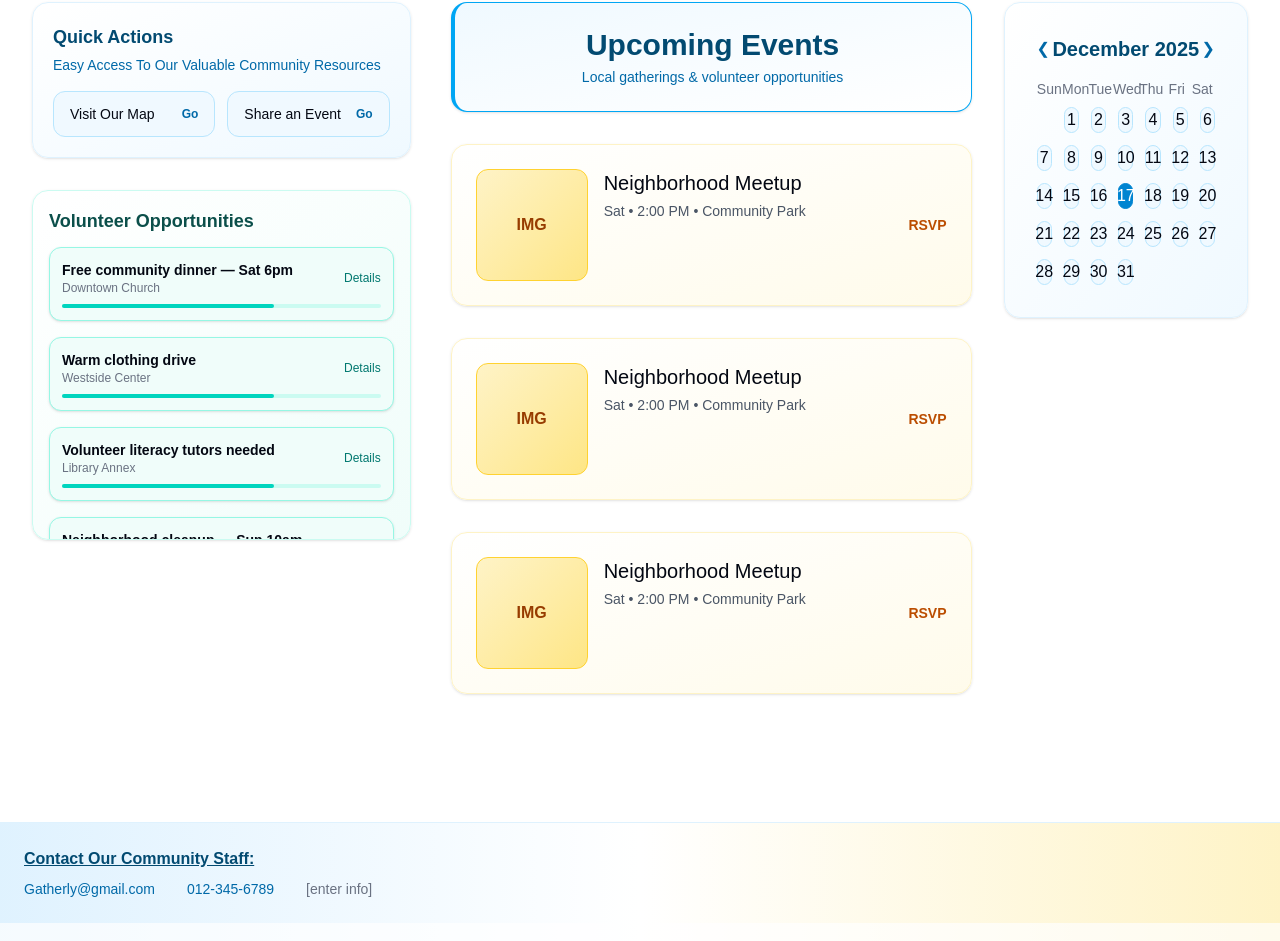
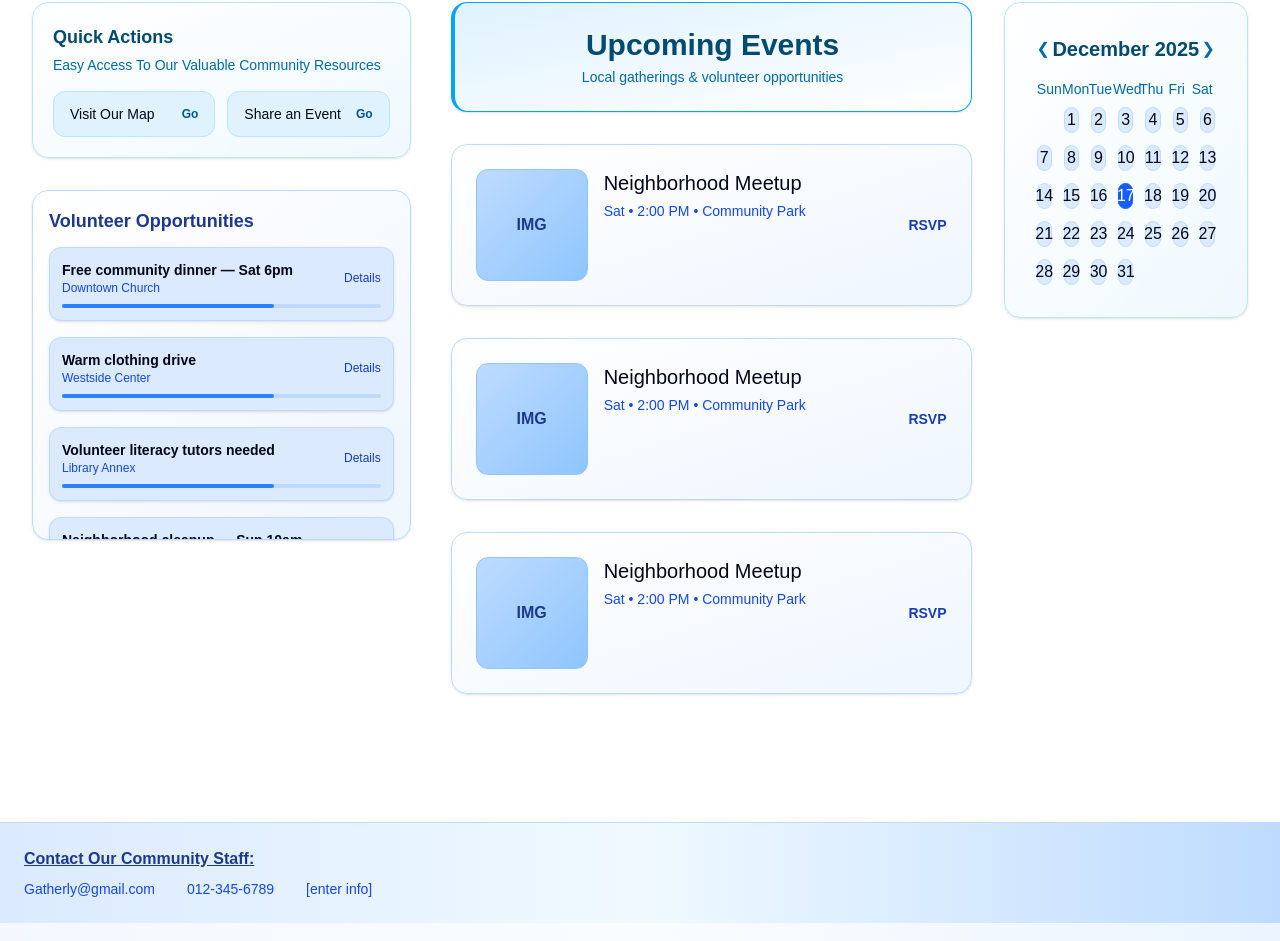
Before and after one commit to TSA-Group/tsa_group_starter, a Next.js app: page / in a window 1280 px wide. Shown: the part 278-1219 px from the top of the page. Built offline with nearby package versions, Linux system fonts and the light colour scheme.

Commit message:
Update page.tsx

```diff
--- a/app/page.tsx
+++ b/app/page.tsx
@@ -51,10 +51,10 @@ export default function Home() {
       animate="show"
       variants={container}
       className="
-        min-h-screen overflow-x-hidden text-gray-950
-        bg-[radial-gradient(1200px_600px_at_20%_-10%,rgba(56,189,248,0.25),transparent_60%),
-            radial-gradient(800px_400px_at_80%_10%,rgba(251,191,36,0.25),transparent_55%),
-            linear-gradient(to_bottom,rgba(240,249,255,1),rgba(255,251,235,1))]
+        min-h-screen overflow-x-hidden text-slate-950
+        bg-[radial-gradient(1200px_600px_at_20%_-10%,rgba(56,189,248,0.35),transparent_60%),
+            radial-gradient(900px_500px_at_80%_10%,rgba(14,165,233,0.25),transparent_55%),
+            linear-gradient(to_bottom,rgba(239,246,255,1),rgba(219,234,254,1))]
       "
     >
       {/* HEADER */}
@@ -96,7 +96,7 @@ export default function Home() {
           <motion.div
             layout
             variants={cardPop}
-            className="p-5 bg-gradient-to-br from-white to-sky-50 rounded-2xl border border-sky-100 shadow-sm hover:shadow-md transition-shadow"
+            className="p-5 bg-gradient-to-br from-white to-sky-50 rounded-2xl border border-sky-200 shadow-sm hover:shadow-md transition-shadow"
           >
             <h3 className="text-lg font-semibold mb-1 text-sky-900">
               Quick Actions
@@ -109,10 +109,10 @@ export default function Home() {
               {["Visit Our Map", "Share an Event"].map((action) => (
                 <div
                   key={action}
-                  className="flex items-center justify-between rounded-xl bg-sky-50 px-4 py-3 border border-sky-200 hover:bg-sky-100 transition"
+                  className="flex items-center justify-between rounded-xl bg-sky-100 px-4 py-3 border border-sky-200 hover:bg-sky-200 transition"
                 >
                   <span className="text-sm">{action}</span>
-                  <span className="text-xs font-semibold text-sky-700">
+                  <span className="text-xs font-semibold text-sky-800">
                     Go
                   </span>
                 </div>
@@ -124,9 +124,9 @@ export default function Home() {
           <motion.div
             layout
             variants={cardPop}
-            className="h-[350px] p-4 overflow-y-auto bg-gradient-to-br from-white to-teal-50 rounded-2xl border border-teal-100 shadow-sm hover:shadow-md transition-shadow"
+            className="h-[350px] p-4 overflow-y-auto bg-gradient-to-br from-white to-blue-50 rounded-2xl border border-blue-200 shadow-sm hover:shadow-md transition-shadow"
           >
-            <h3 className="text-lg font-semibold mb-3 text-teal-900">
+            <h3 className="text-lg font-semibold mb-3 text-blue-900">
               Volunteer Opportunities
             </h3>
 
@@ -141,20 +141,20 @@ export default function Home() {
                 <motion.li
                   layout
                   key={i}
-                  className="bg-teal-50 border border-teal-200 rounded-xl p-3 shadow-sm"
+                  className="bg-blue-100 border border-blue-200 rounded-xl p-3 shadow-sm"
                 >
                   <div className="flex justify-between items-center mb-2">
                     <div>
                       <div className="text-sm font-semibold">{item.title}</div>
-                      <div className="text-xs text-gray-500">{item.meta}</div>
+                      <div className="text-xs text-blue-700">{item.meta}</div>
                     </div>
-                    <span className="text-xs font-medium text-teal-700">
+                    <span className="text-xs font-medium text-blue-800">
                       Details
                     </span>
                   </div>
 
-                  <div className="h-1 w-full bg-teal-100 rounded-full">
-                    <div className="h-1 w-2/3 bg-teal-400 rounded-full" />
+                  <div className="h-1 w-full bg-blue-200 rounded-full">
+                    <div className="h-1 w-2/3 bg-blue-500 rounded-full" />
                   </div>
                 </motion.li>
               ))}
@@ -174,7 +174,7 @@ export default function Home() {
               <motion.div
                 layout
                 variants={cardPop}
-                className="p-6 bg-gradient-to-br from-sky-50 to-white rounded-2xl border-l-4 border-sky-500 border border-sky-100 shadow-sm text-center"
+                className="p-6 bg-gradient-to-br from-sky-100 to-white rounded-2xl border-l-4 border-sky-500 border border-sky-200 shadow-sm text-center"
               >
                 <h2 className="text-3xl font-semibold text-sky-900">
                   Upcoming Events
@@ -189,9 +189,9 @@ export default function Home() {
                   layout
                   key={i}
                   variants={cardPop}
-                  className="bg-gradient-to-br from-white to-amber-50 rounded-2xl border border-amber-100 shadow-sm hover:shadow-md transition-shadow flex flex-col sm:flex-row gap-4 p-6"
+                  className="bg-gradient-to-br from-white to-blue-50 rounded-2xl border border-blue-200 shadow-sm hover:shadow-md transition-shadow flex flex-col sm:flex-row gap-4 p-6"
                 >
-                  <div className="w-full sm:w-28 aspect-square bg-gradient-to-br from-amber-100 to-amber-200 border border-amber-300 rounded-xl flex items-center justify-center text-amber-800 font-semibold">
+                  <div className="w-full sm:w-28 aspect-square bg-gradient-to-br from-blue-200 to-blue-300 border border-blue-300 rounded-xl flex items-center justify-center text-blue-900 font-semibold">
                     IMG
                   </div>
 
@@ -199,12 +199,12 @@ export default function Home() {
                     <div className="text-xl font-medium">
                       Neighborhood Meetup
                     </div>
-                    <div className="text-sm text-gray-600 mt-1">
+                    <div className="text-sm text-blue-700 mt-1">
                       Sat • 2:00 PM • Community Park
                     </div>
                   </div>
 
-                  <span className="text-sm font-semibold text-amber-700 self-start sm:self-center">
+                  <span className="text-sm font-semibold text-blue-800 self-start sm:self-center">
                     RSVP
                   </span>
                 </motion.div>
@@ -215,7 +215,7 @@ export default function Home() {
             <motion.div
               layout
               variants={cardPop}
-              className="bg-gradient-to-br from-white to-sky-50 rounded-2xl border border-sky-100 shadow-sm p-6 sm:p-8 w-full"
+              className="bg-gradient-to-br from-white to-sky-50 rounded-2xl border border-sky-200 shadow-sm p-6 sm:p-8 w-full"
             >
               <div className="flex items-center justify-between mb-4">
                 <button
@@ -240,7 +240,7 @@ export default function Home() {
                 </button>
               </div>
 
-              <div className="grid grid-cols-7 text-xs sm:text-sm text-gray-500 mb-2">
+              <div className="grid grid-cols-7 text-xs sm:text-sm text-sky-700 mb-2">
                 {days.map((d) => (
                   <div key={d} className="text-center font-medium">
                     {d}
@@ -266,8 +266,8 @@ export default function Home() {
                       key={dayNum}
                       className={`aspect-square rounded-xl flex items-center justify-center cursor-pointer border transition ${
                         isToday
-                          ? "bg-sky-600 text-white border-sky-600"
-                          : "bg-sky-50 border-sky-200 hover:bg-sky-100"
+                          ? "bg-blue-600 text-white border-blue-600"
+                          : "bg-blue-100 border-blue-200 hover:bg-blue-200"
                       }`}
                     >
                       {dayNum}
@@ -281,23 +281,23 @@ export default function Home() {
       </motion.main>
 
       {/* FOOTER */}
-      <footer className="border-t border-sky-100 bg-gradient-to-r from-sky-100 via-white to-amber-100">
+      <footer className="border-t border-blue-200 bg-gradient-to-r from-blue-100 via-sky-50 to-blue-200">
         <div className="max-w-7xl mx-auto px-6 py-6">
-          <p className="font-semibold underline mb-2 text-sky-900">
+          <p className="font-semibold underline mb-2 text-blue-900">
             Contact Our Community Staff:
           </p>
           <div className="flex flex-col sm:flex-row sm:gap-8 text-sm">
-            <a className="text-sky-700 hover:text-sky-900" href="mailto:Gatherly@gmail.com">
+            <a className="text-blue-700 hover:text-blue-900" href="mailto:Gatherly@gmail.com">
               Gatherly@gmail.com
             </a>
-            <a className="text-sky-700 hover:text-sky-900" href="tel:012-345-6789">
+            <a className="text-blue-700 hover:text-blue-900" href="tel:012-345-6789">
               012-345-6789
             </a>
-            <span className="text-gray-500">[enter info]</span>
+            <span className="text-blue-700">[enter info]</span>
           </div>
         </div>
 
-        <div className="text-center text-sm text-gray-600 py-4 bg-white/70">
+        <div className="text-center text-sm text-blue-700 py-4 bg-white/70">
           © {year} Gatherly. All rights reserved.
         </div>
       </footer>
```
